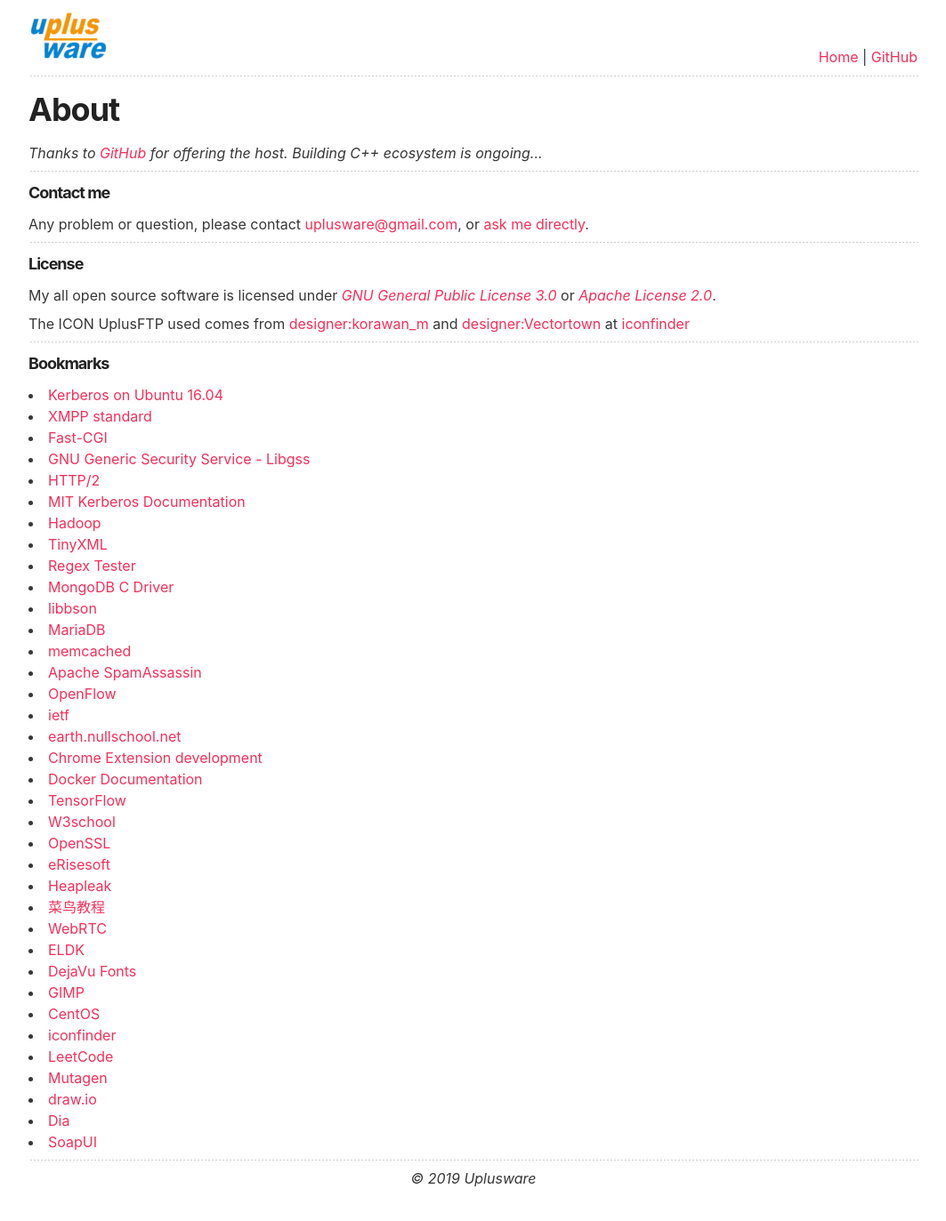
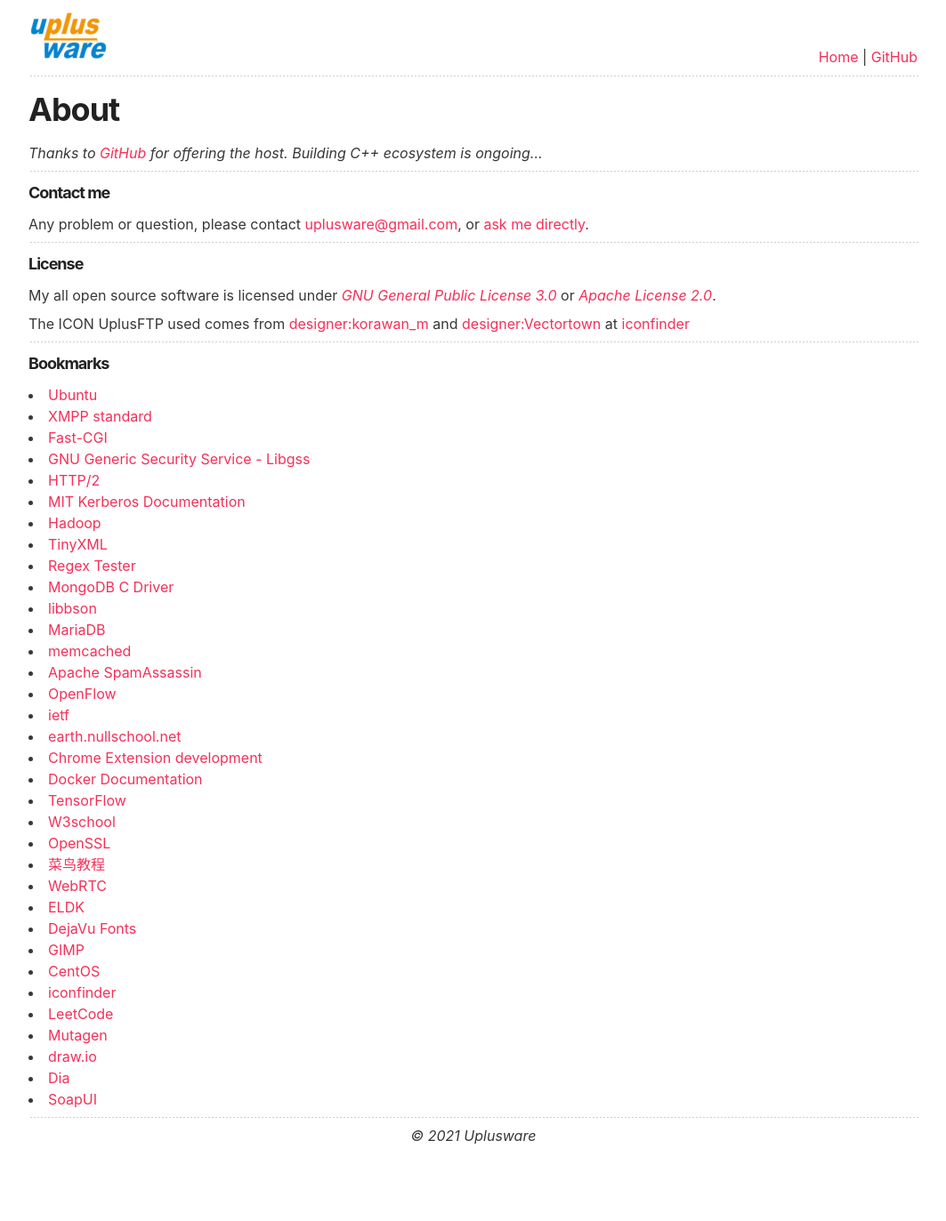
Before and after one commit to uplusware/uplusware.github.io, a Jekyll site: the page about.html, which Jekyll copies as it is, in a window 1280 px wide. Shown: the whole page at 89% size, without its empty margins (108-1171 px from the left). Built offline with Jekyll 4.4.1, drawn with Linux system fonts in a browser that asks for light colours; after the commit the page ends 1325 px from its top, so only the background shows below that.

Commit message:
Update about.html

```diff
--- a/about.html
+++ b/about.html
@@ -33,7 +33,7 @@
 		<hr>
 		<h5>
 		<a id="Bookmarks" class="anchor" href="#Contact" aria-hidden="true"><span class="octicon octicon-link"></span></a>Bookmarks</h5>
-		<li><a href="https://help.ubuntu.com/lts/serverguide/kerberos.html"  target="_blank">Kerberos on Ubuntu 16.04</a></li>
+		<li><a href="https://ubuntu.com"  target="_blank">Ubuntu</a></li>
 		<li><a href="https://xmpp.org"  target="_blank">XMPP standard</a></li>
 		<li><a href="http://www.mit.edu/~yandros/doc/specs/fcgi-spec.html" target="_blank">Fast-CGI</a></li>
 		<li><a href="https://www.gnu.org/software/gss/" target="_blank">GNU Generic Security Service - Libgss</a></li>
@@ -55,8 +55,6 @@
 		<li><a href="https://www.tensorflow.org/" target="_blank">TensorFlow</a></li>
 		<li><a href="http://www.w3school.com.cn/" target="_blank">W3school</a></li>
 		<li><a href="https://www.openssl.org/" target="_blank">OpenSSL</a></li>
-		<li><a href="http://erisesoft.com/" target="_blank">eRisesoft</a></li>
-		<li><a href="http://heapleak.org/" target="_blank">Heapleak</a></li>
 		<li><a href="http://www.runoob.com/" target="_blank">菜鸟教程</a></li>
 		<li><a href="https://webrtc.org/" target="_blank">WebRTC</a></li>
 		<li><a href="https://www.denx.de/wiki/DULG/ELDK" target="_blank">ELDK</a></li>
@@ -70,7 +68,7 @@
 		<li><a href="http://dia-installer.de/" target="_blank">Dia</a></li>
 		<li><a href="https://www.soapui.org/" target="_blank">SoapUI</a></li>
 		<hr>
-		<p align="center"><i>© 2019 Uplusware</i></p>
+		<p align="center"><i>© 2021 Uplusware</i></p>
 	</section>
 	</div>
 </body>
```
